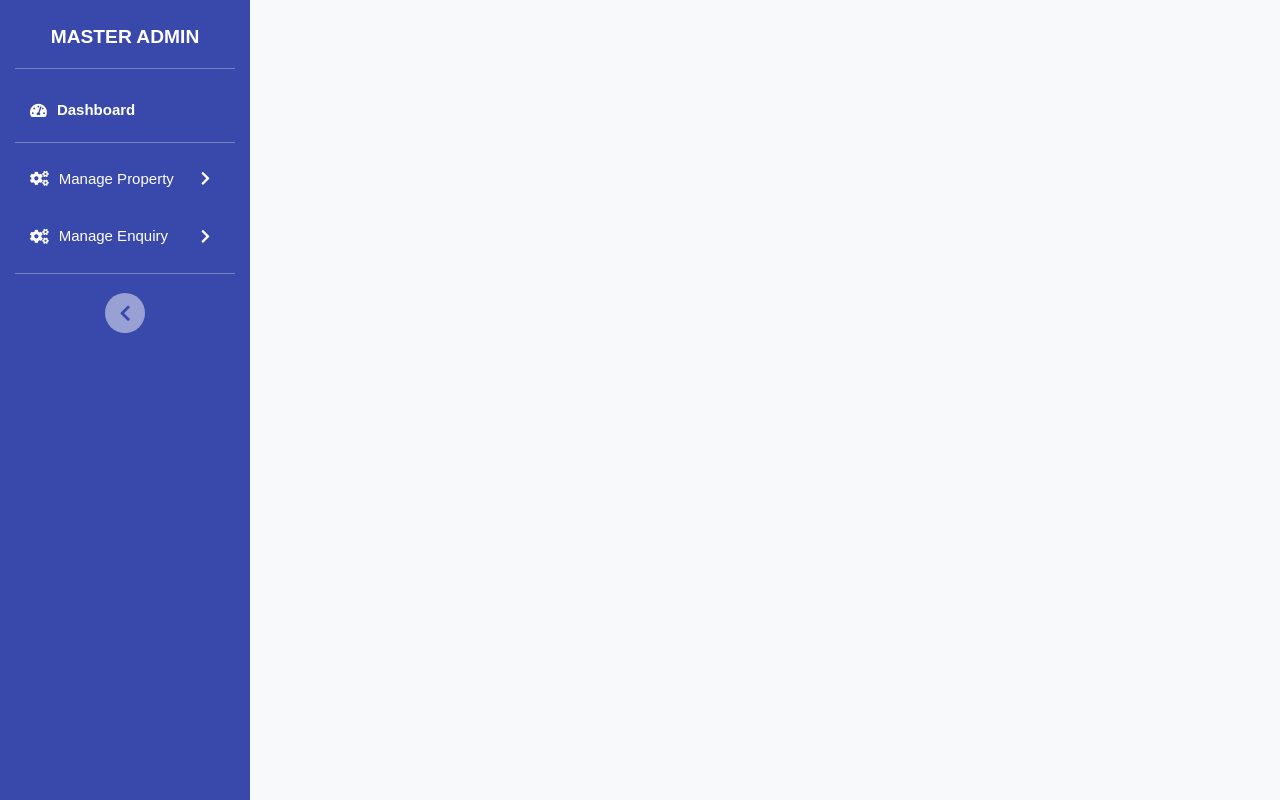
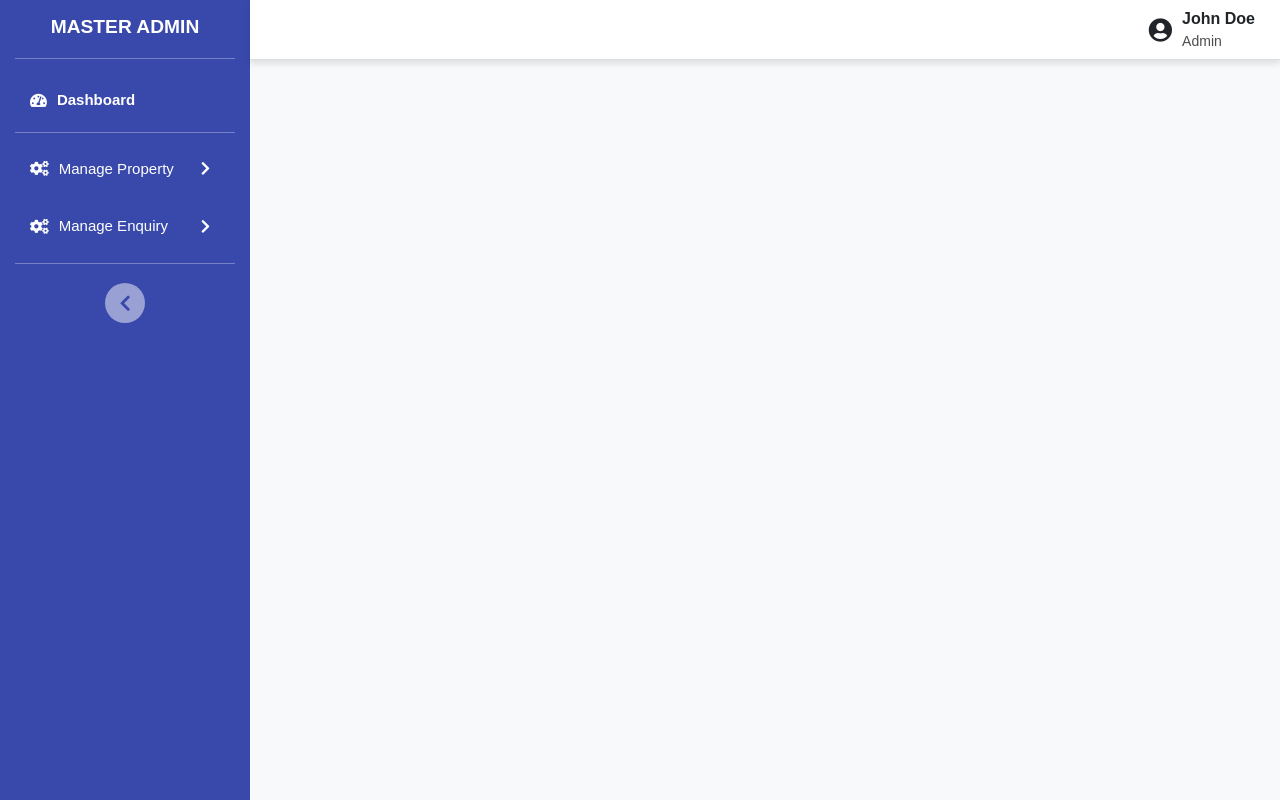
Before and after one commit to shambhaviijhaa/Digital-Guru-Project, a plain HTML site: page index.html in a window 1280 px wide. Drawn offline with nearby package versions, Linux system fonts and the light colour scheme.

Commit message:
added user nav

```diff
--- a/assets/css/styles.css
+++ b/assets/css/styles.css
@@ -2,6 +2,9 @@ body {
     background-color: #f8f9fa;
     margin: 0;
     font-family: Arial, sans-serif;
+    display: flex;
+    min-height: 100vh;
+    overflow: hidden;
 }
 
 .sidebar {
@@ -10,16 +13,18 @@ body {
     color: white;
     padding: 15px;
     width: 250px;
-    position: relative; /* For positioning the circle */
+    position: relative;
+    display: flex;
+    flex-direction: column;
 }
-.h4, h4 {
-    font-size: 1.2rem;
-}
+
 .sidebar h4 {
     text-align: center;
     font-weight: bold;
     margin-bottom: 20px;
     padding-bottom: 20px;
+    font-size: 1.2rem;
+    border-bottom: 1px solid rgba(255, 255, 255, 0.3);
 }
 
 .dashboard {
@@ -32,20 +37,22 @@ body {
     display: flex;
     align-items: center;
     cursor: pointer;
+    text-decoration: none;
 }
 
 .dashboard i {
-    margin-right: 10px; /* Space between icon and text */
+    margin-right: 10px;
 }
 
 .sep {
     border-bottom: 1px solid rgba(255, 255, 255, 0.3);
     margin: 10px 0;
+}
+
+.nav {
     display: block;
 }
-.nav{
-    display: block;
-}
+
 .nav-link {
     color: white;
     display: flex;
@@ -135,5 +142,49 @@ body {
 }
 
 .left-arrow-circle i {
-    font-size: 18px; /* Adjust the size of the arrow icon */
+    font-size: 18px;
 }
+
+/* Main content area */
+.main-content {
+    flex: 1;
+    padding: 15px;
+    margin-left: 250px; /* Sidebar width */
+    position: relative;
+}
+
+.user-header {
+    background-color: #ffffff;
+    padding: 7px 15px;
+    position: fixed; /* Changed from absolute to fixed */
+    top: 0;
+    right: 0;
+    width: calc(100% - 250px); /* Adjust width based on sidebar width */
+    display: flex;
+    justify-content: flex-end;
+    align-items: center;
+    border-bottom: 1px solid #ddd;
+    box-shadow: 0 4px 6px rgba(0, 0, 0, 0.1); /* Added shadow */
+    z-index: 1000; /* Ensure it stays above other content */
+}
+
+.user-header .user-info {
+    display: flex;
+    align-items: center;
+}
+
+.user-header .user-info i {
+    font-size: 24px;
+    margin-right: 10px;
+}
+
+.user-header .user-info .user-name {
+    font-weight: bold;
+    font-size: 16px;
+    margin-right: 10px; /* Added spacing between name and role */
+}
+
+.user-header .user-info .user-role {
+    font-size: 14px;
+    color: rgba(0, 0, 0, 0.7);
+}
--- a/index.html
+++ b/index.html
@@ -11,7 +11,7 @@
 </head>
 <body>
     <div class="sidebar">
-        <h4 class="sep">MASTER ADMIN</h4>
+        <h4>MASTER ADMIN</h4>
         <ul class="nav flex-column">
             <p class="dashboard">
                 <i class="fas fa-tachometer-alt"></i> <!-- Meter Icon -->
@@ -37,7 +37,7 @@
                     </div>
                 </div>
             </li>
-            <li class="nav-item" id="sepManageEnquiry"></li>
+            <li class="nav-item " id="sepManageEnquiry"></li>
             <li class="nav-item">
                 <a class="nav-link" href="#">
                     <i class="fas fa-cogs"></i> <!-- Settings Icon -->
@@ -51,12 +51,25 @@
                 </div>
             </li>
         </ul>
+    </div>
 
+    <!-- Main Content Area -->
+    <div class="main-content">
+        <div class="user-header">
+            <div class="user-info">
+                <i class="fas fa-user-circle"></i> <!-- User Icon -->
+                <div class="user-details">
+                    <div class="user-name">John Doe</div>
+                    <div class="user-role">Admin</div>
+                </div>
+            </div>
+        </div>
+        <!-- Your main content goes here -->
     </div>
 
     <script src="https://code.jquery.com/jquery-3.5.1.slim.min.js"></script>
     <script src="https://cdn.jsdelivr.net/npm/@popperjs/core@2.5.2/dist/umd/popper.min.js"></script>
     <script src="https://stackpath.bootstrapcdn.com/bootstrap/4.5.2/js/bootstrap.min.js"></script>
-    <script src="assets/js/script.js"></script>
+
 </body>
 </html>
```
